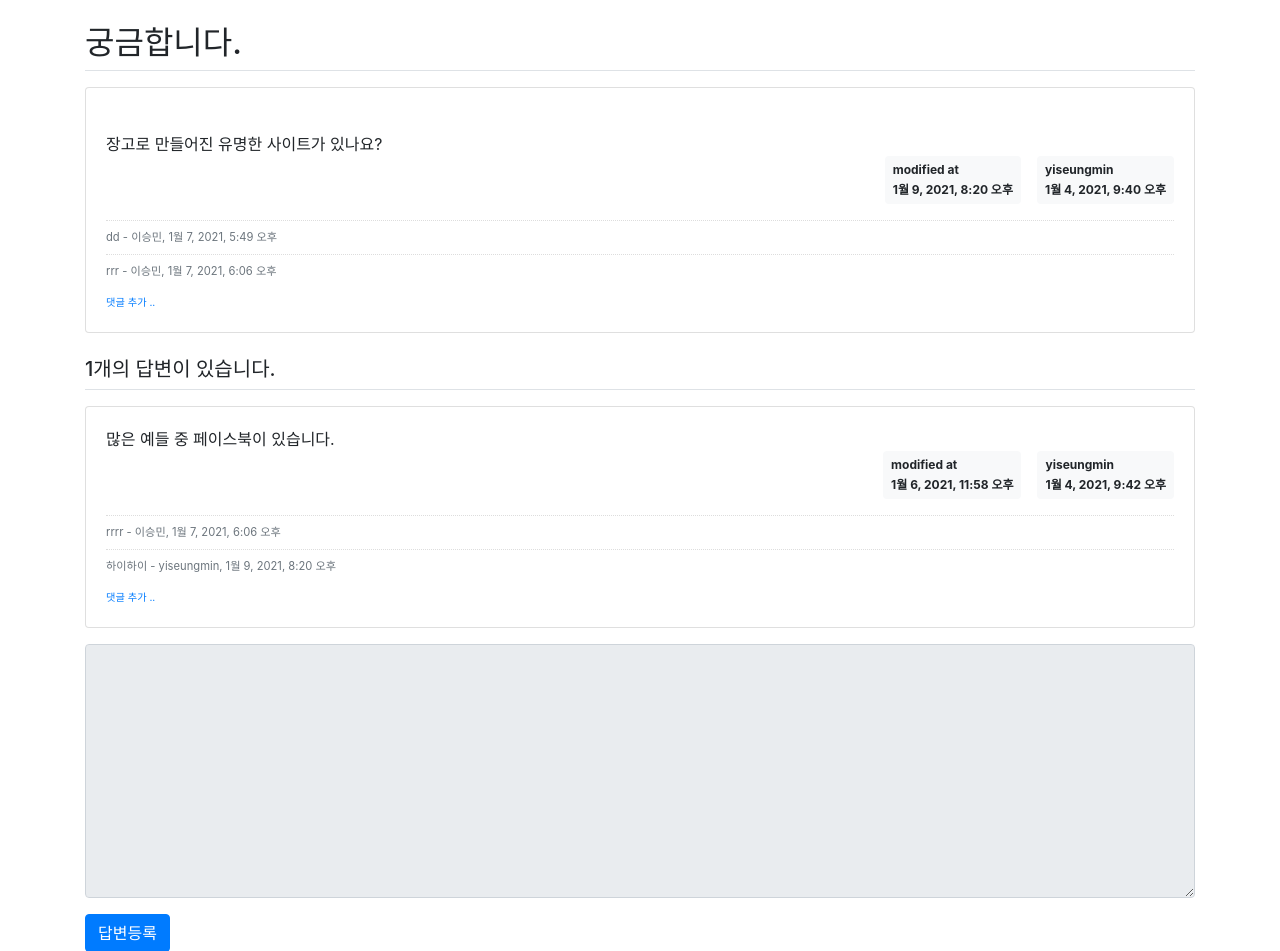
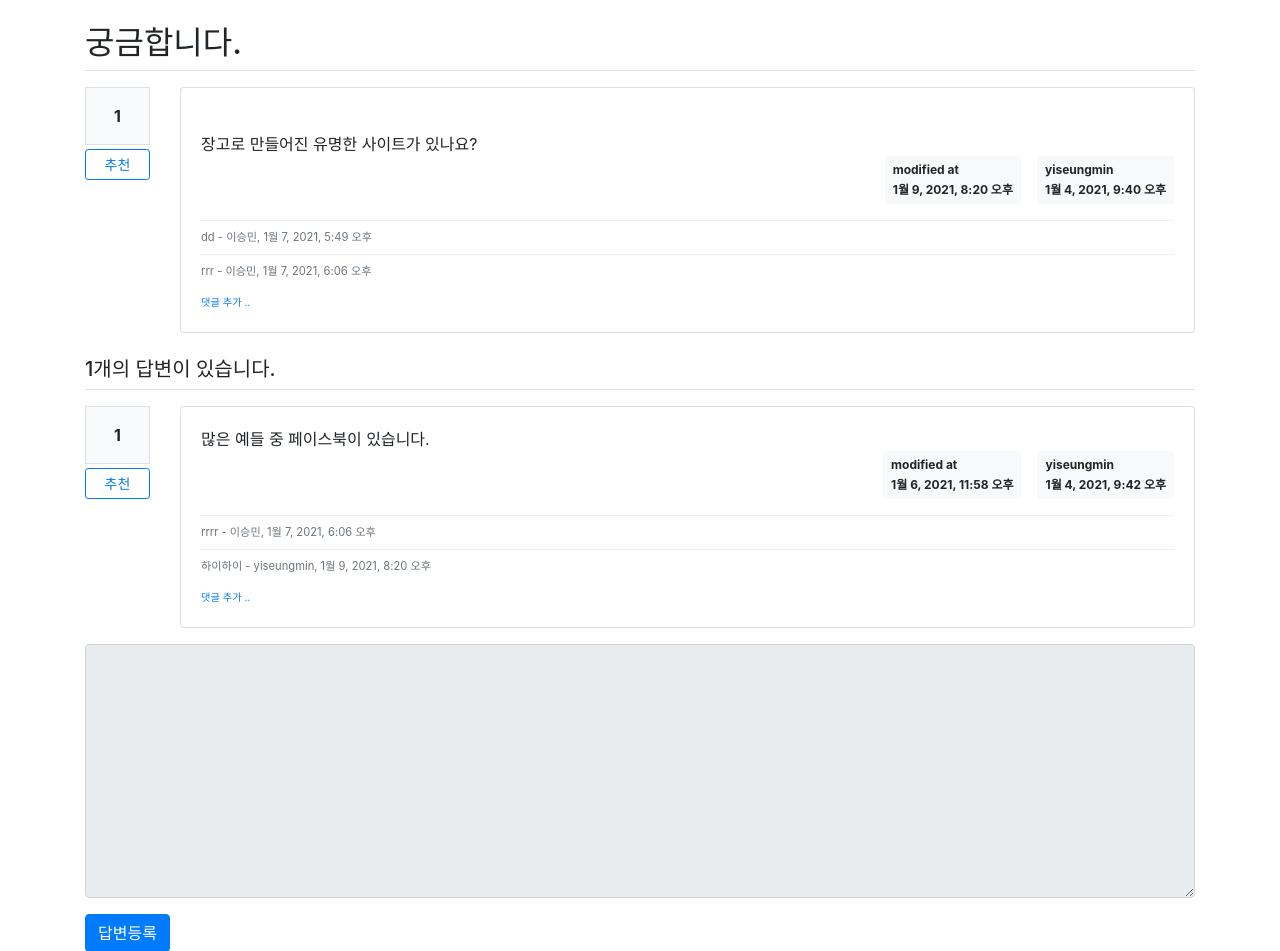
Before and after one commit to julianne03/Jump-to-Django, a Django app: page /pybo/1/ in a window 1280 px wide. Shown: the part 57-1008 px from the top of the page. Run offline with Django 3.2, Linux system fonts and the light colour scheme; data comes from the database, SQL or seed files in the repository; both versions use the stored data as it was after the commit; some libraries are stand-ins or nearby versions.

Commit message:
recommend finish(#22)

```diff
--- a/pybo/models.py
+++ b/pybo/models.py
@@ -6,8 +6,9 @@ class Question(models.Model) :
     subject = models.CharField(max_length=200)  #제목
     content = models.TextField()
     create_date = models.DateTimeField()
-    author = models.ForeignKey(User, on_delete=models.CASCADE)
+    author = models.ForeignKey(User, on_delete=models.CASCADE, related_name='author_question')
     modify_date = models.DateTimeField(null=True, blank=True)
+    voter = models.ManyToManyField(User, related_name='voter_question')
 
     def __str__(self):
         return self.subject
@@ -16,8 +17,9 @@ class Answer(models.Model) :
     question = models.ForeignKey(Question, on_delete=models.CASCADE)  #질문과 같이 삭제된다.
     content = models.TextField()
     create_date = models.DateTimeField()
-    author = models.ForeignKey(User, on_delete=models.CASCADE)
+    author = models.ForeignKey(User, on_delete=models.CASCADE, related_name='author_answer')
     modify_date = models.DateTimeField(null=True, blank=True)
+    voter = models.ManyToManyField(User, related_name='voter_answer')
 
 class Comment(models.Model) :
     author = models.ForeignKey(User, on_delete=models.CASCADE)
--- a/pybo/urls.py
+++ b/pybo/urls.py
@@ -1,6 +1,6 @@
 from django.urls import path
 
-from .views import base_views, question_views, answer_views, comment_views
+from .views import base_views, question_views, answer_views, comment_views, vote_views
 
 app_name = 'pybo'
 
@@ -24,4 +24,7 @@ urlpatterns = [
     path('comment/modify/answer/<int:comment_id>/', comment_views.comment_modify_answer, name='comment_modify_answer'),
     path('comment/delete/answer/<int:comment_id>/', comment_views.comment_delete_answer, name='comment_delete_answer'),
 
+    #추천 기능
+    path('vote/question/<int:question_id>/',vote_views.vote_question, name='vote_question'),
+    path('vote/answer/<int:answer_id>/',vote_views.vote_answer, name='vote_answer'),
 ]
--- a/templates/pybo/question_detail.html
+++ b/templates/pybo/question_detail.html
@@ -1,8 +1,25 @@
 {% extends 'base.html' %}
 {% block content %}
     <div class="container my-3">
+        {% if messages %}
+        <div class="alert alert-danger my-3" role="alert">
+        {% for message in messages %}
+            <strong>{{ message.tags }}</strong>
+            <ul><li>{{ message.message }}</li></ul>
+        {% endfor %}
+        </div>
+        {% endif %}
         <h2 class="border-bottom py-2">{{ question.subject }}</h2>
-        <div class="card my-3">
+        <div class="row my-3">
+            <div class="col-1">
+                <div class="bg-light text-center p-3 border font-weight-bolder mb-1">
+                    {{ question.voter.count }}
+                </div>
+                <a href="#" data-uri="{% url 'pybo:vote_question' question.id %}"
+                   class="recommend btn btn-sm btn-outline-primary btn-block my-1">추천</a>
+            </div>
+            <div class="col-11">
+                <div class="card">
                     <div class="card-body">
                         <div class="card-text" style="white-space: pre-line;">
                             {{ question.content }}
@@ -56,9 +73,22 @@
                         <!-- 질문 댓글 End -->
                     </div>
                 </div>
+            </div>
+        </div>
+
+
         <h5 class="border-bottom my-3 py-2">{{ question.answer_set.count }}개의 답변이 있습니다.</h5>
         {% for answer in question.answer_set.all %}
-        <div class="card my-3">
+        <div class="row my-3">
+            <div class="col-1">
+                <div class="bg-light text-center p-3 border font-weight-bolder mb-1">
+                    {{ answer.voter.count }}
+                </div>
+                <a href="#" data-uri="{% url 'pybo:vote_answer' answer.id %}"
+                   class="recommend btn btn-sm btn-outline-primary btn-block my-1">추천</a>
+            </div>
+            <div class="col-11">
+                <div class="card">
                     <div class="card-body">
                         <div class="card-text" style="white-space: pre-line">{{ answer.content }}</div>
                         <div class="d-flex justify-content-end">
@@ -107,6 +137,8 @@
                         </div>
                     </div>
                 </div>
+            </div>
+        </div>
         {% endfor %}
 
         <form action="{% url 'pybo:answer_create' question.id %}" method="post" class="my-3">
@@ -137,6 +169,11 @@ $(document).ready(function () {
             location.href = $(this).data('uri')
         }
     });
+    $(".recommend").on('click', function () {
+        if(confirm("정말로 추천하시겠습니까?")) {
+            location.href = $(this).data('uri');
+        }
+    });
 });
 </script>
 {% endblock %}
--- a/templates/pybo/question_list.html
+++ b/templates/pybo/question_list.html
@@ -6,6 +6,7 @@
             <thead>
             <tr class="text-center thead-dark">
                 <th>번호</th>
+                <th>추천</th>
                 <th style="width: 35%">제목</th>
                 <th>글쓴이</th>
                 <th>작성일시</th>
@@ -16,6 +17,11 @@
             {%  for question in question_list %}
                 <tr class="text-center">
                     <td>{{ question_list.paginator.count|sub:question_list.start_index|sub:forloop.counter0|add:1 }}</td>
+                    <td>
+                        {% if question.voter.all.count > 0 %}
+                        <span class="badge badge-info px-2 py-1">{{ question.voter.all.count }}</span>
+                        {% endif %}
+                    </td>
                     <td class="text-left">
                         <a href="{% url 'pybo:detail' question.id %}">{{ question.subject }}</a>
                         {% if question.answer_set.count > 0 %}
```
Also changed, not shown: pybo/views/vote_views.py (added, +31 -0 lines), db.sqlite3, pybo/migrations/0006_auto_20210109_2034.py (added). Lines whose indentation alone changed are shown as unchanged.
